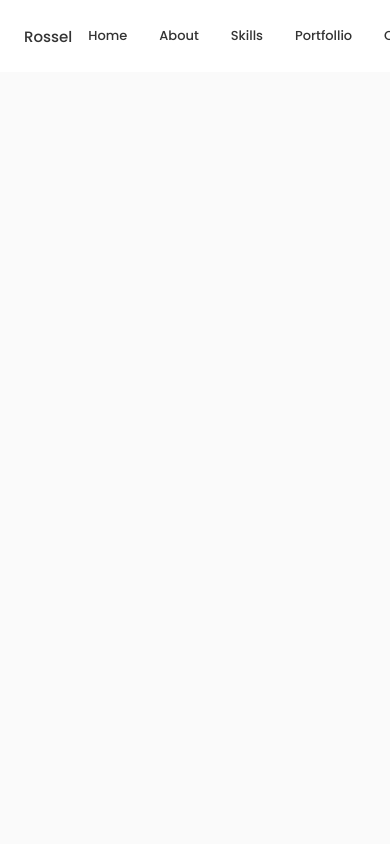
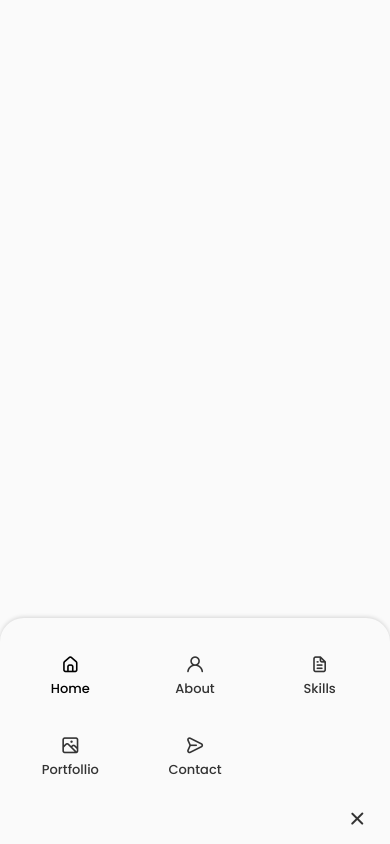
Before and after one commit to MarcoRosselDev/portafollio, a React (Create React App) app: page / in a window 390 px wide. Built offline with nearby package versions, Linux system fonts and the light colour scheme.

Commit message:
header styles 2

```diff
--- a/src/components/header/Header.jsx
+++ b/src/components/header/Header.jsx
@@ -6,12 +6,12 @@
     <header className="header">
       <nav className="nav container">
         <a href="index.html" className="nav__logo">
-          Rossel
+          Marco
         </a>
         <div className="nav__menu">
           <ul className="nav__list grid">
             <li className="nav__item">
-              <a href="#home" className="nav__link">
+              <a href="#home" className="nav__link active-link">
                 <i className="uil uil-estate nav__icon"></i> Home
               </a>
             </li>
--- a/src/components/header/header.css
+++ b/src/components/header/header.css
@@ -4,7 +4,7 @@
   top: 0;
   left: 0;
   z-index: var(--z-fixed);
-  background-color: var(--container-color);
+  background-color: var(--body-color);
 }
 
 .nav {
@@ -43,3 +43,56 @@
 }
 
 /* Active link */
+.active-link,
+.nav__link:hover {
+  color: var(--title-color-dark);
+}
+
+/*=============== BREAKPOINTS ===============*/
+
+/* For medium devices */
+@media screen and (max-width: 768px) {
+  .header {
+    top: initial;
+    bottom: 0;
+  }
+  .nav {
+    height: var(--header-height);
+  }
+  .nav__menu {
+    position: fixed;
+    bottom: 0;
+    left: 0;
+    width: 100%;
+    background-color: var(--body-color);
+    padding: 2rem 1.5rem 4rem;
+    box-shadow: 0 -1px 4px rgba(0, 0, 0, 0.15);
+    border-radius: 1.5rem 1.5rem 0 0;
+    transition: 0.3s;
+  }
+
+  .nav__list {
+    display: grid;
+    grid-template-columns: repeat(3, 1fr);
+    gap: 2rem;
+  }
+
+  .nav__icon {
+    font-size: 1.2rem;
+  }
+
+  .nav__close {
+    position: absolute;
+    right: 1.3rem;
+    bottom: 0.5rem;
+    font-size: 1.5rem;
+    cursor: pointer;
+    color: var(--title-color);
+  }
+
+  .nav__icon,
+  .nav__close,
+  .nav__toggle {
+    display: block;
+  }
+}
```
